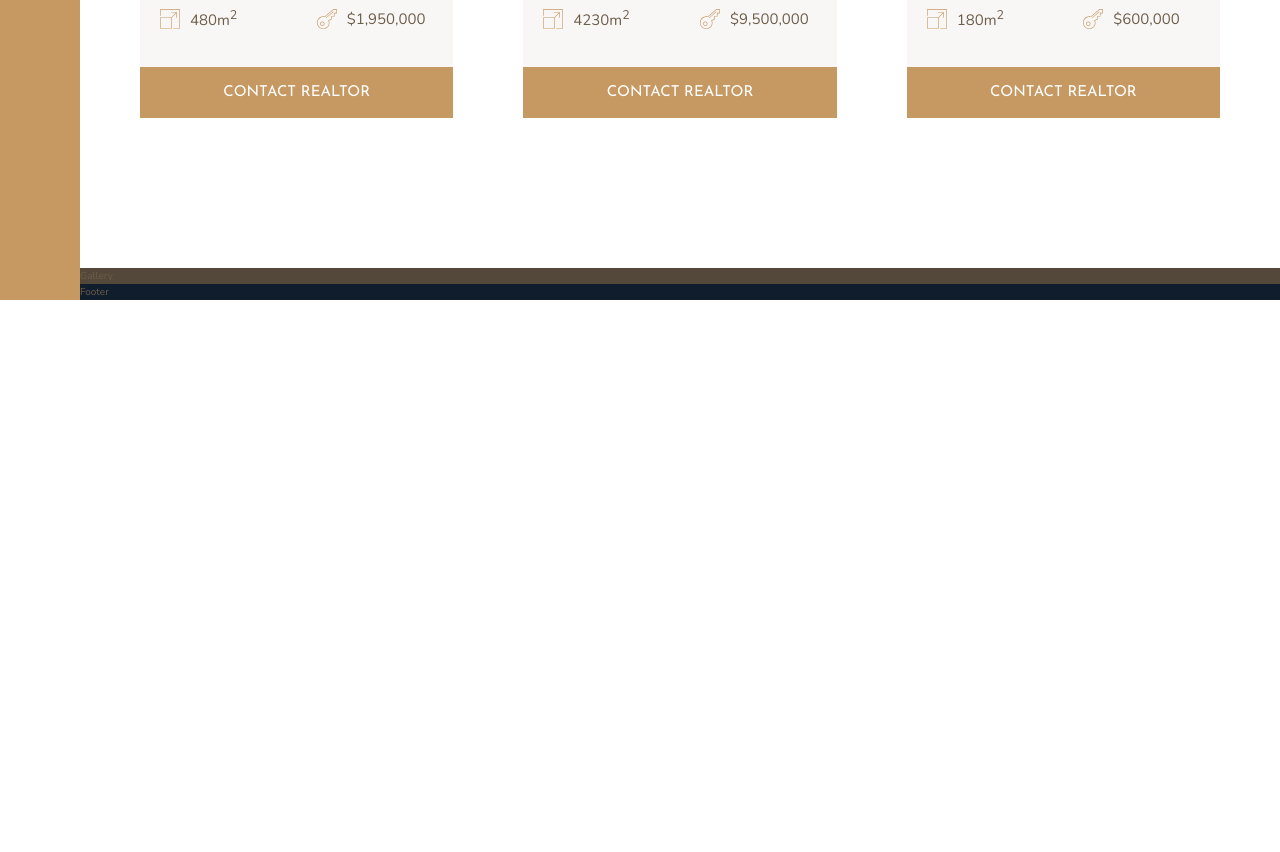
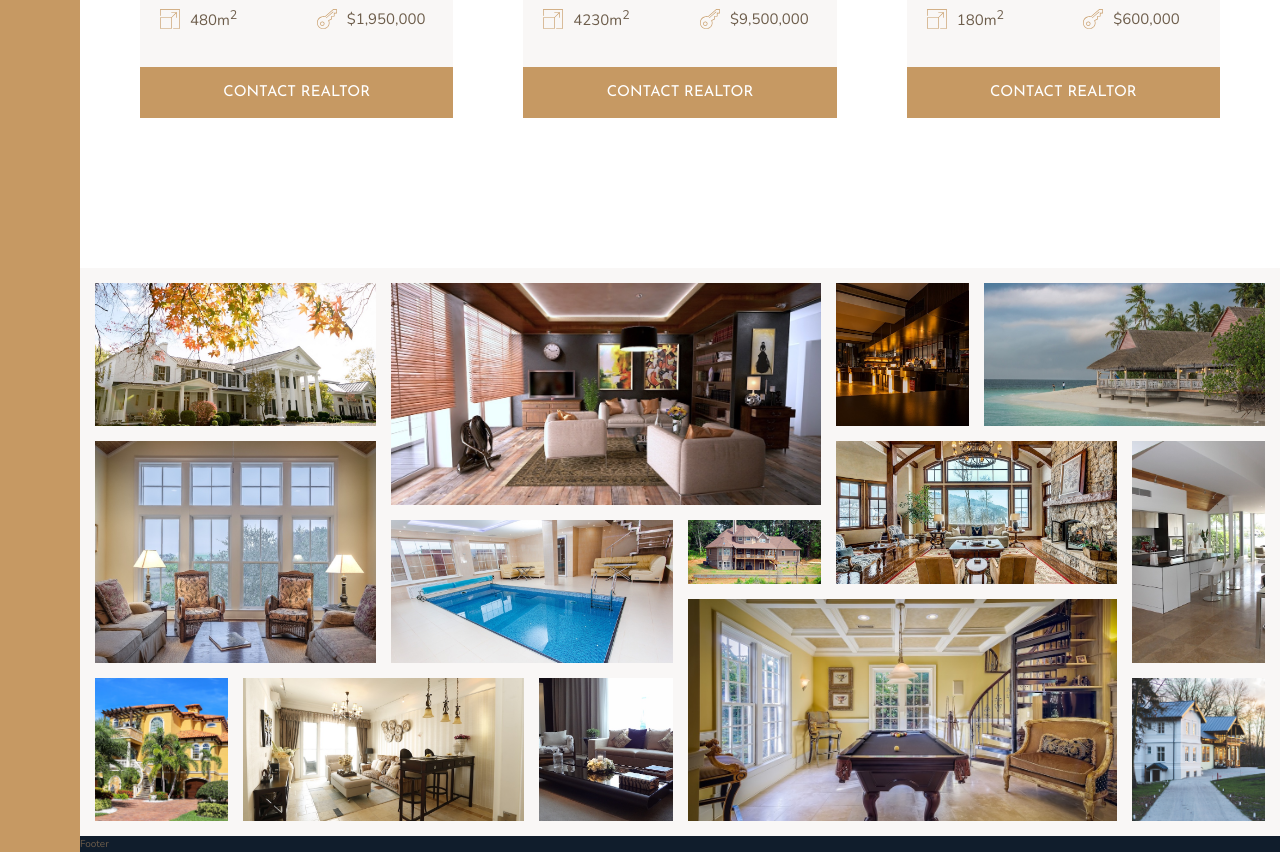
Before and after one commit to shard520/Nexter-CSS, a website: page index.html in a window 1280 px wide. Shown: the part 2804-3656 px from the top of the page. Before the commit the page ends 3104 px from the top, so only its background shows below. Drawn offline with nearby package versions, Linux system fonts and the light colour scheme.

Commit message:
Build gallery section with grid based tiled layout. Use object-fit: cover; on images to maintain aspect ratios and contain them within the pre-defined grid cells.

```diff
--- a/index.html
+++ b/index.html
@@ -301,7 +301,62 @@
         </section>
 
         <section class="gallery">
-            Gallery
+            <figure class="gallery__item gallery__item--1">
+                <img src="./img/gal-1.jpeg" alt="Gallery image 1" class="gallery__img">
+            </figure>
+
+            <figure class="gallery__item gallery__item--2">
+                <img src="./img/gal-2.jpeg" alt="Gallery image 2" class="gallery__img">
+            </figure>
+
+            <figure class="gallery__item gallery__item--3">
+                <img src="./img/gal-3.jpeg" alt="Gallery image 3" class="gallery__img">
+            </figure>
+
+            <figure class="gallery__item gallery__item--4">
+                <img src="./img/gal-4.jpeg" alt="Gallery image 4" class="gallery__img">
+            </figure>
+
+            <figure class="gallery__item gallery__item--5">
+                <img src="./img/gal-5.jpeg" alt="Gallery image 5" class="gallery__img">
+            </figure>
+
+            <figure class="gallery__item gallery__item--6">
+                <img src="./img/gal-6.jpeg" alt="Gallery image 6" class="gallery__img">
+            </figure>
+
+            <figure class="gallery__item gallery__item--7">
+                <img src="./img/gal-7.jpeg" alt="Gallery image 7" class="gallery__img">
+            </figure>
+
+            <figure class="gallery__item gallery__item--8">
+                <img src="./img/gal-8.jpeg" alt="Gallery image 8" class="gallery__img">
+            </figure>
+
+            <figure class="gallery__item gallery__item--9">
+                <img src="./img/gal-9.jpeg" alt="Gallery image 9" class="gallery__img">
+            </figure>
+
+            <figure class="gallery__item gallery__item--10">
+                <img src="./img/gal-10.jpeg" alt="Gallery image 10" class="gallery__img">
+            </figure>
+
+            <figure class="gallery__item gallery__item--11">
+                <img src="./img/gal-11.jpeg" alt="Gallery image 11" class="gallery__img">
+            </figure>
+
+            <figure class="gallery__item gallery__item--12">
+                <img src="./img/gal-12.jpeg" alt="Gallery image 12" class="gallery__img">
+            </figure>
+
+            <figure class="gallery__item gallery__item--13">
+                <img src="./img/gal-13.jpeg" alt="Gallery image 13" class="gallery__img">
+            </figure>
+
+            <figure class="gallery__item gallery__item--14">
+                <img src="./img/gal-14.jpeg" alt="Gallery image 14" class="gallery__img">
+            </figure>
+
         </section>
 
         <footer class="footer">
--- a/sass/_gallery.scss
+++ b/sass/_gallery.scss
@@ -1,4 +1,75 @@
 .gallery {
-	background-color: $color-grey-dark-1;
+	background-color: $color-grey-light-1;
 	grid-column: full-start / full-end;
+	display: grid;
+	grid-template-columns: repeat(8, 1fr);
+	grid-template-rows: repeat(7, 5vw);
+	gap: 1.5rem;
+	padding: 1.5rem;
+
+	&__item {
+		&--1 {
+			grid-area: 1 / 1 / span 2 / span 2;
+		}
+
+		&--2 {
+			grid-area: 1 / 3 / span 3 / span 3;
+		}
+
+		&--3 {
+			grid-area: 1 / 6 / span 2 / span 1;
+		}
+
+		&--4 {
+			grid-area: 1 / 7 / span 2 / span 2;
+		}
+
+		&--5 {
+			grid-area: 3 / 1 / span 3 / span 2;
+		}
+
+		&--6 {
+			grid-area: 4 / 3 / span 2 / span 2;
+		}
+
+		&--7 {
+			grid-area: 4 / 5 / span 1 / span 1;
+		}
+
+		&--8 {
+			grid-area: 3 / 6 / span 2 / span 2;
+		}
+
+		&--9 {
+			grid-area: 3 / 8 / span 3 / span 1;
+		}
+
+		&--10 {
+			grid-area: 6 / 1 / span 2 / span 1;
+		}
+
+		&--11 {
+			grid-area: 6 / 2 / span 2 / span 2;
+		}
+
+		&--12 {
+			grid-area: 6 / 4 / span 2 / span 1;
+		}
+
+		&--13 {
+			grid-area: 5 / 5 / span 3 / span 3;
+		}
+
+		&--14 {
+			grid-area: 6 / 8 / span 2 / span 1;
+		}
+	}
+
+	&__img {
+		width: 100%;
+		height: 100%;
+		object-fit: cover;
+		display: block;
+	}
+
 }
--- a/sass/_homes.scss
+++ b/sass/_homes.scss
@@ -40,7 +40,7 @@
 			fill: $color-secondary;
 
 			&:hover {
-				fill: lighten($color: $color-secondary, $amount: 30%)
+				fill: lighten($color: $color-secondary, $amount: 20%)
 			}
 		}
 	}
```
Also changed, not shown: css/main.css, 1 other file.
